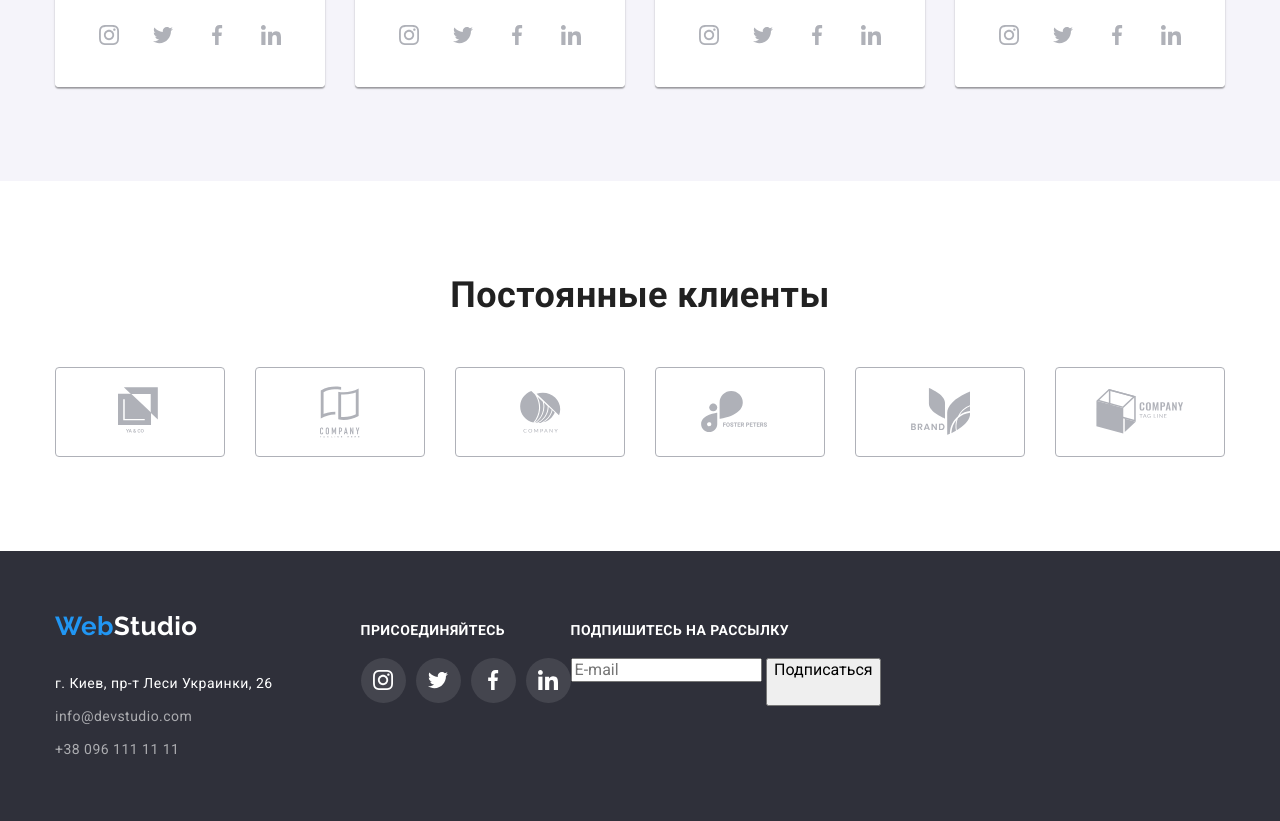
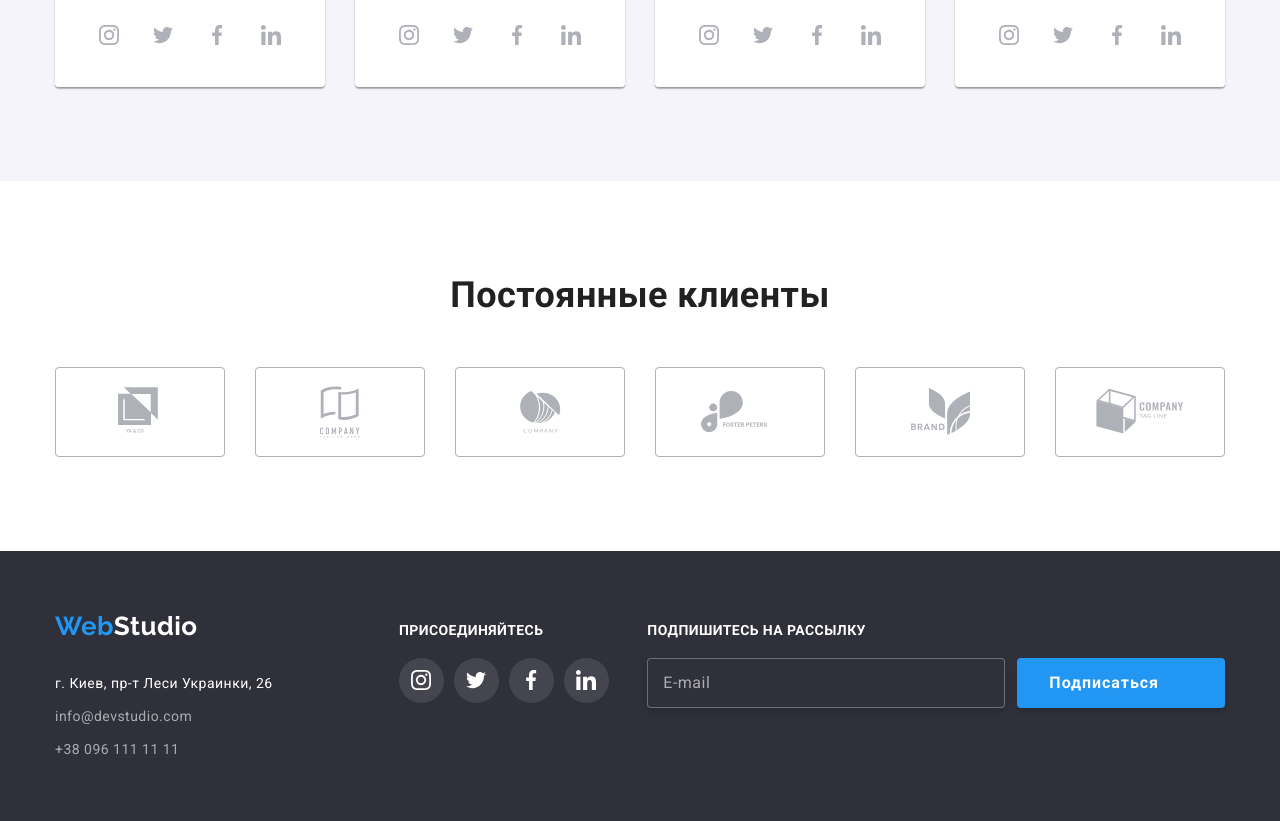
Before and after one commit to OleksiiHordiienko82/goit-markup-hw-06, a plain HTML site: page index.html in a window 1280 px wide. Shown: the part 2137-2958 px from the top of the page. Drawn offline with nearby package versions, Linux system fonts and the light colour scheme.

Commit message:
completes footer

```diff
--- a/css/styles.css
+++ b/css/styles.css
@@ -615,6 +615,8 @@ svg {
 .footer .container {
   display: flex;
   align-items: baseline;
+  /*align-items: center;*/
+  justify-content: space-between;
 }
 
 .footer-address {
@@ -690,6 +692,68 @@ svg {
 
 .address-list-link {
   margin-right: 70px;
+}
+
+/* footer form */
+.footer-form {
+  display: flex;
+}
+
+.footer-form-input {
+  padding: 15px;
+  width: 358px;
+  height: 50px;
+  margin-right: 12px;
+  border: 1px solid rgba(255, 255, 255, 0.3);
+  filter: drop-shadow(0px 4px 4px rgba(0, 0, 0, 0.15));
+  border-radius: 4px;
+  background-color: var(--backgrouns-secondary-color);
+  color: #ffffff;
+}
+
+.footer-form-input::placeholder {
+  font-family: var(--main-font);
+  font-weight: 400;
+  font-size: 16px;
+  line-height: 1.25;
+  letter-spacing: 0.03em;
+  color: rgba(255, 255, 255, 0.6);
+}
+
+.footer-form-input:focus {
+  outline: none;
+}
+
+.footer-btn {
+  display: block;
+  font-weight: 700;
+  font-size: 16px;
+  line-height: 1.85;
+  text-align: center;
+  letter-spacing: 0.06em;
+  background-color: var(--accent-color);
+  margin: 0 auto;
+  min-width: 200px;
+  height: 50px;
+  padding: 10px 32px;
+
+  box-shadow: 0px 4px 4px rgba(0, 0, 0, 0.15);
+  border-radius: 4px;
+  border: none;
+  transition: color var(--timing-function) var(--duration),
+    background-color var(--timing-function) var(--duration);
+
+  color: #ffffff;
+}
+
+.footer-btn {
+  display: inline-flex;
+  align-items: center;
+}
+
+.footer-btn-icon {
+  margin-left: 10px;
+  fill: currentColor;
 }
 
 /* =============END FOOTER ============= */
--- a/index.html
+++ b/index.html
@@ -394,7 +394,7 @@
                         <input class="footer-form-input" name="email" type="email" placeholder="E-mail" required>
                         <button class="footer-btn" type="submit">Подписаться
                             <svg class="footer-btn-icon" width="24" height="24">
-                                <use href="./icon/sprite.svg#send"></use>
+                                <use href="./images/sprite.svg#icon-icon-send"></use>
                             </svg>
                         </button>
                     </form>
```
Also changed, not shown: portfolio.html (+1 -1 lines), images/sprite.svg, images/symbol-defs.svg (deleted).
